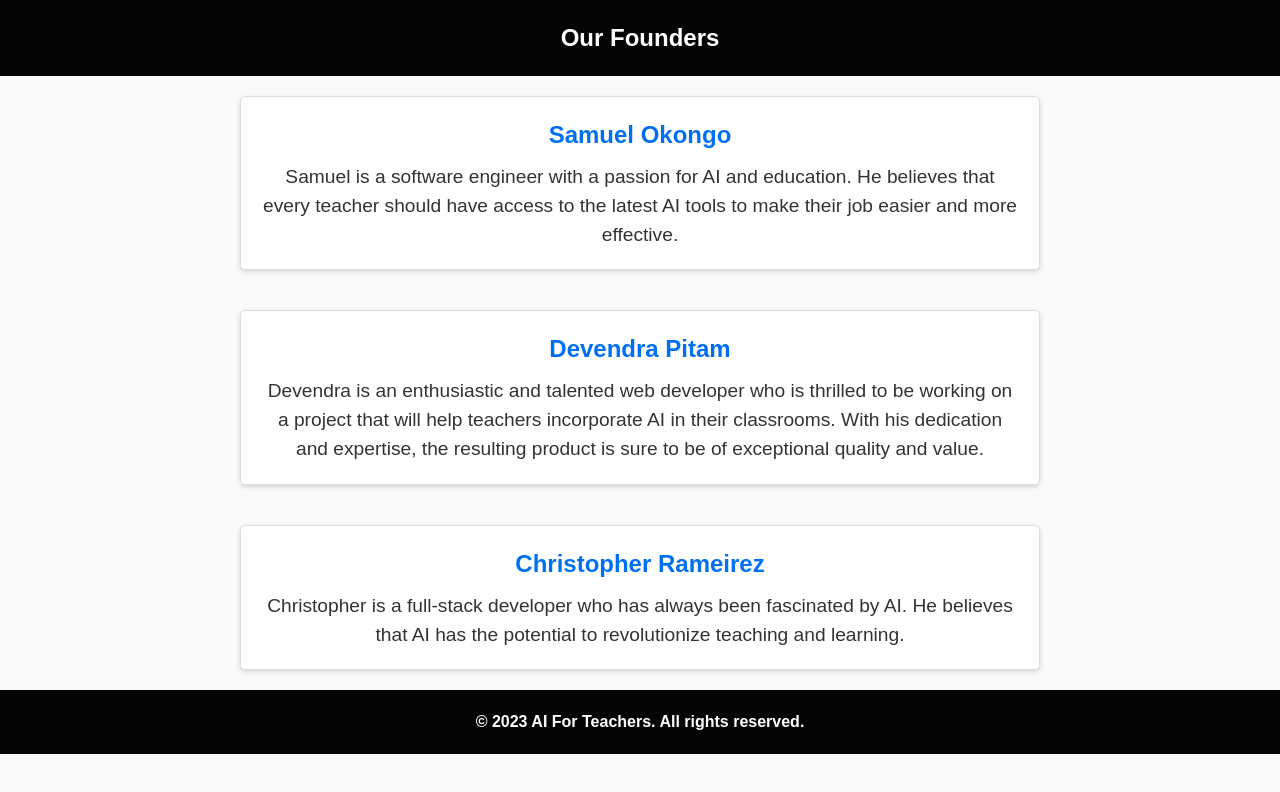
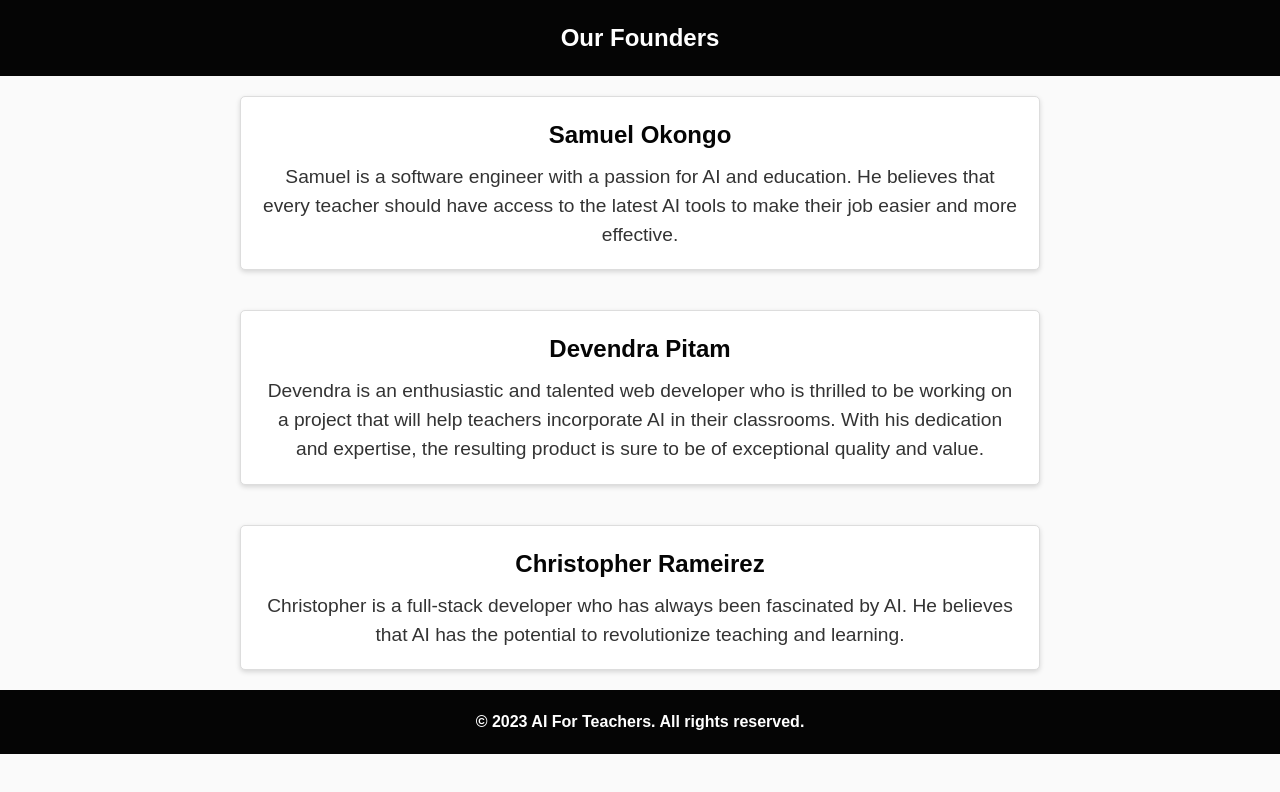
Before and after one commit to Samuel-Okongo/next.js, a Next.js app: page /founderpage in a window 1280 px wide. Shown: the top 792 px of the page. Built offline with nearby package versions, Linux system fonts and the light colour scheme.

Commit message:
Update founderpage.tsx

```diff
--- a/src/pages/founderpage.tsx
+++ b/src/pages/founderpage.tsx
@@ -41,7 +41,7 @@ const founderCardStyle = {
 const founderNameStyle = {
   fontSize: '1.5em',
   fontWeight: 'bold',
-  color: '#0070f3',
+  color: '#050505',
 };
 
 const founderDescriptionStyle = {
```
